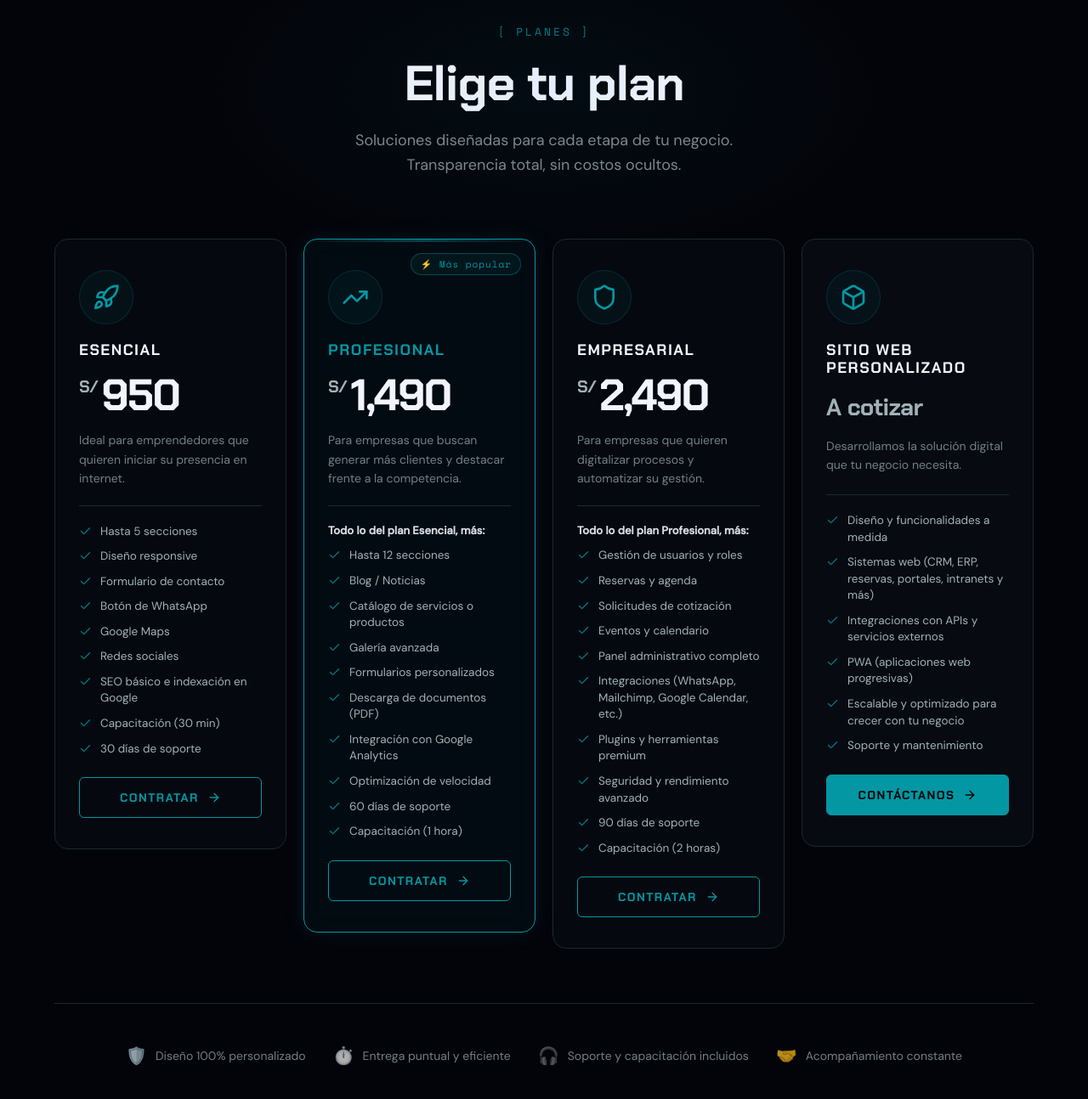
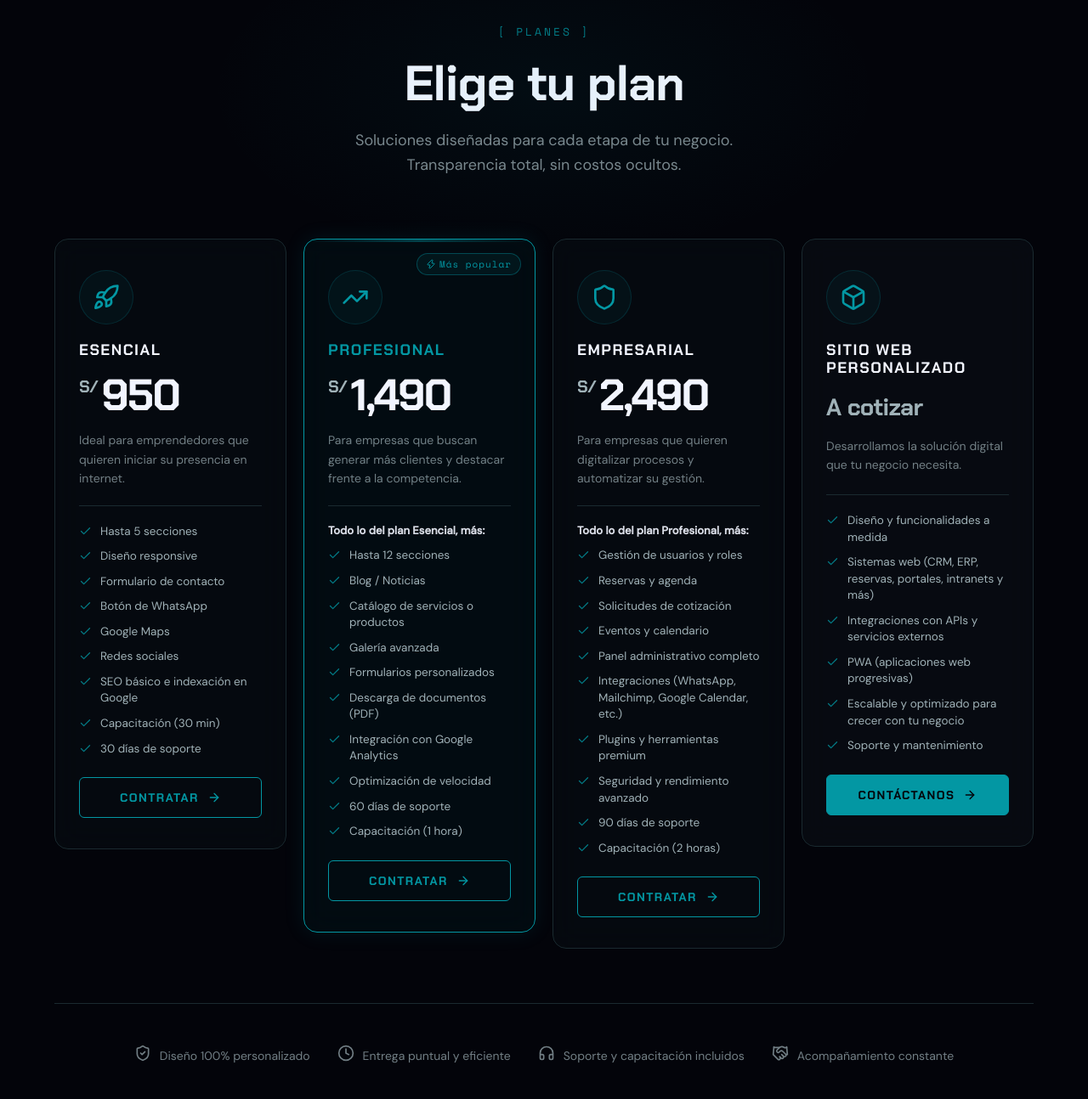
Before and after one commit to Darkness0550/PortafolioVertex, a React (Vite) app: page / in a window 1280 px wide. Shown: the part 5418-6712 px from the top of the page at 85% size. Built offline with nearby package versions, Linux system fonts and the light colour scheme.

Commit message:
feat: implement Pricing and Landings sections to display service plans and project showcase

```diff
--- a/src/sections/Landings.jsx
+++ b/src/sections/Landings.jsx
@@ -1,4 +1,5 @@
 import { useEffect, useRef, useState } from 'react';
+import { Building2, Triangle } from 'lucide-react';
 import './Landings.css';
 
 const landings = [
@@ -21,7 +22,7 @@ const landings = [
     tagline: 'Presencia. Confianza. Autoridad.',
     desc: 'Web profesional corporativa para una empresa especializada en ingeniería, construcción y mantenimiento para los sectores minero e industrial.',
     color: '#FF6B35',
-    emoji: '🏗️',
+    icon: <Building2 size={32} />,
     badge: 'CORPORATIVO',
     link: 'https://losandes.ing/',
     video: 'https://www.w3schools.com/html/mov_bbb.mp4',
@@ -32,7 +33,7 @@ const landings = [
     tagline: 'Ingeniería. Precisión. Escala.',
     desc: 'Web profesional corporativa para la presentación de servicios de ingeniería estructural, arquitectura y metodología BIM.',
     color: '#A259FF',
-    emoji: '🔺',
+    icon: <Triangle size={32} />,
     badge: 'CORPORATIVO',
     link: 'https://pyramid.com.pe/',
     video: 'https://www.w3schools.com/html/mov_bbb.mp4',
@@ -146,7 +147,7 @@ function LandingCard({ item, index }) {
           >
             {item.badge}
           </span>
-          <span className="lc-emoji">{item.emoji}</span>
+          <span className="lc-emoji">{item.icon}</span>
         </div>
 
         {/* body */}
--- a/src/sections/Pricing.jsx
+++ b/src/sections/Pricing.jsx
@@ -1,4 +1,4 @@
-import { Check, ArrowRight, Rocket, TrendingUp, Shield, Box } from 'lucide-react';
+import { Check, ArrowRight, Rocket, TrendingUp, Shield, Box, ShieldCheck, Clock, Headphones, Handshake, Zap } from 'lucide-react';
 import './Pricing.css';
 
 const COTIZADOR_URL = 'https://cotizador.vertexdev.tech/precotizador';
@@ -89,10 +89,10 @@ const plans = [
 ];
 
 const badges = [
-  { icon: '🛡️', text: 'Diseño 100% personalizado' },
-  { icon: '⏱️', text: 'Entrega puntual y eficiente' },
-  { icon: '🎧', text: 'Soporte y capacitación incluidos' },
-  { icon: '🤝', text: 'Acompañamiento constante' },
+  { icon: <ShieldCheck size={20} />, text: 'Diseño 100% personalizado' },
+  { icon: <Clock size={20} />, text: 'Entrega puntual y eficiente' },
+  { icon: <Headphones size={20} />, text: 'Soporte y capacitación incluidos' },
+  { icon: <Handshake size={20} />, text: 'Acompañamiento constante' },
 ];
 
 export default function Pricing() {
@@ -119,7 +119,9 @@ export default function Pricing() {
               className={`pricing-card interactive${plan.highlight ? ' pricing-card--highlight' : ''}${plan.custom ? ' pricing-card--custom' : ''}`}
             >
               {plan.highlight && (
-                <div className="pricing-badge font-code">⚡ Más popular</div>
+                <div className="pricing-badge font-code" style={{ display: 'inline-flex', alignItems: 'center', gap: '4px' }}>
+                  <Zap size={12} /> Más popular
+                </div>
               )}
 
               {/* Icon */}
```
